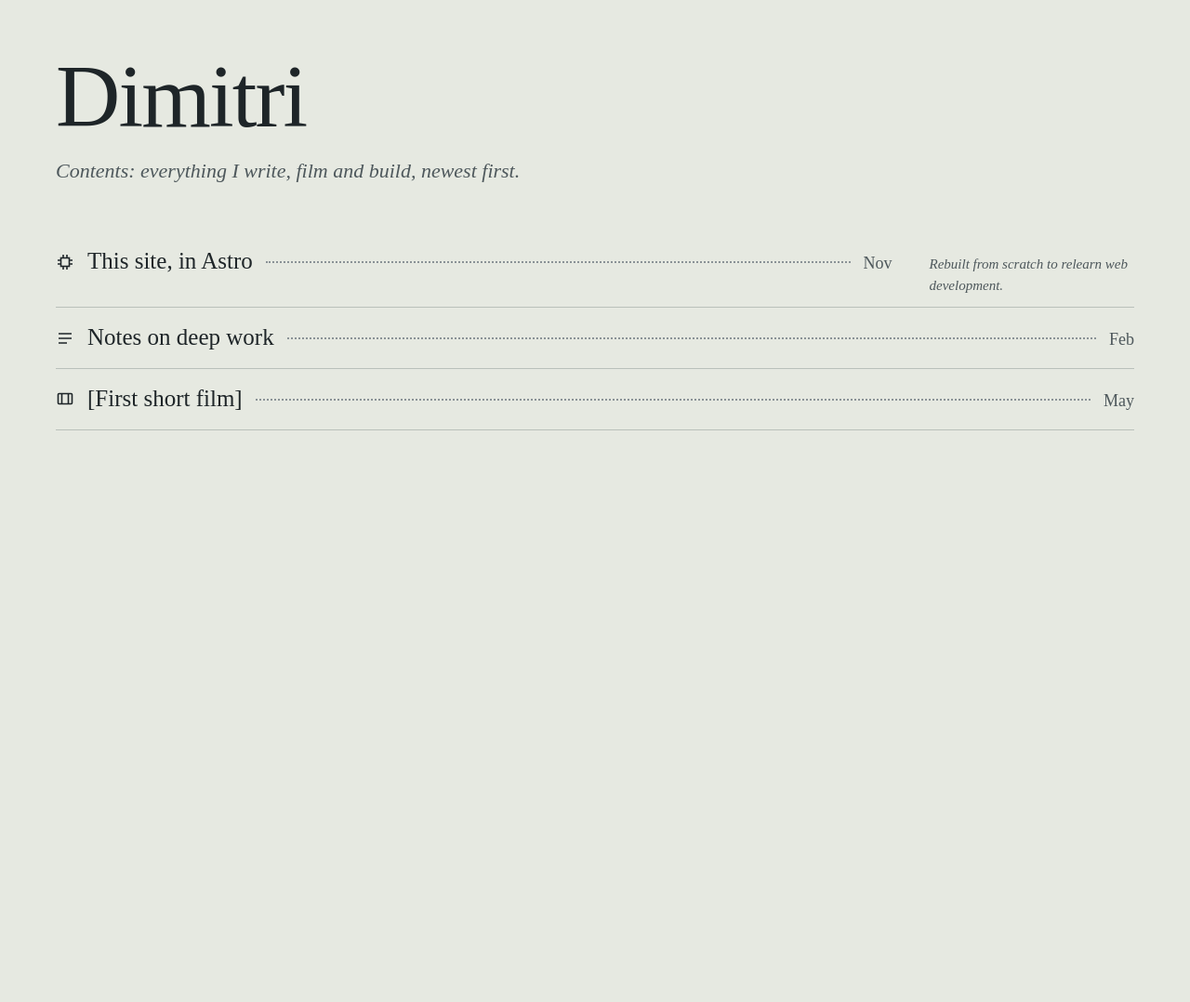
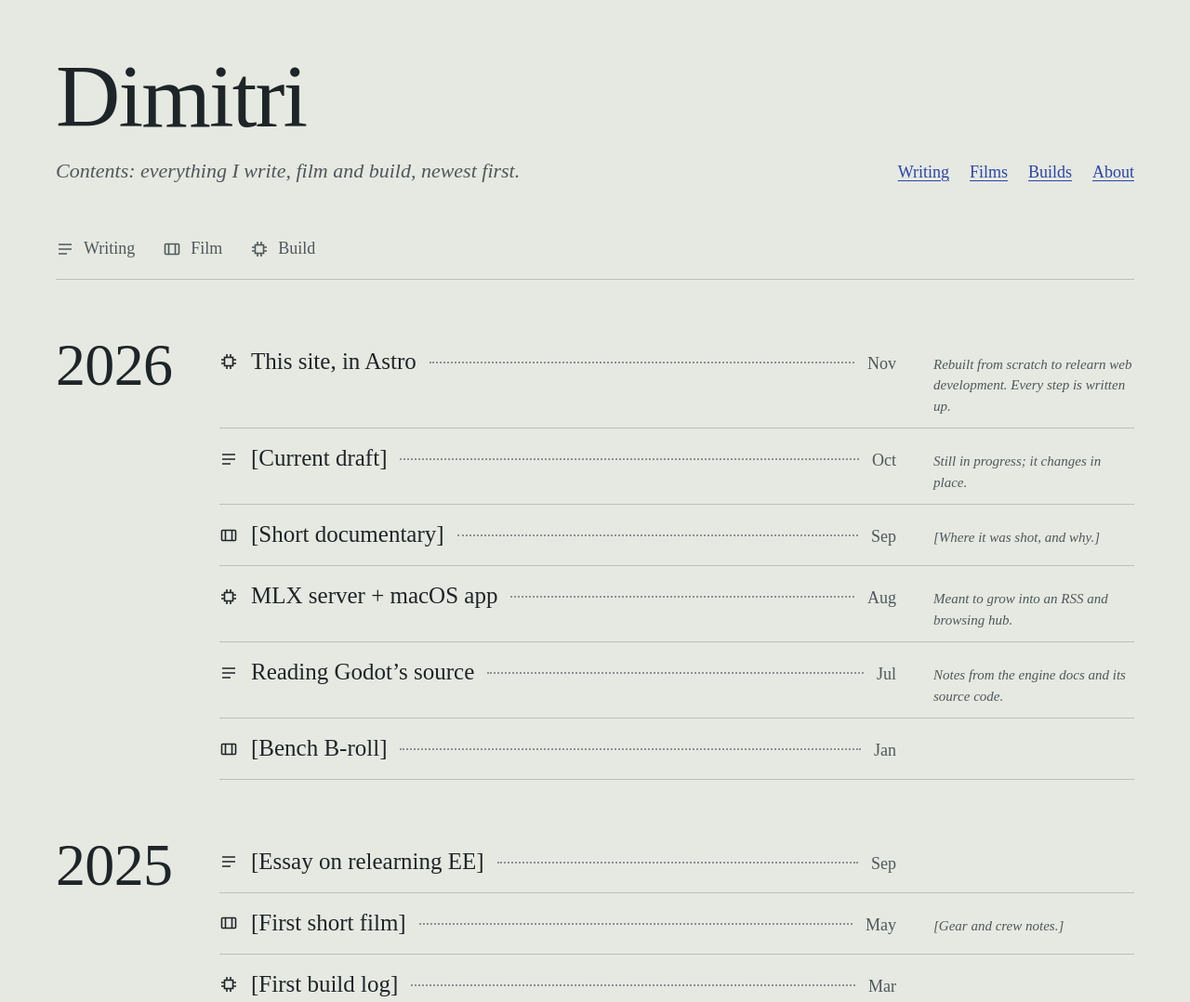
Before and after one commit to dimitriearose/portfolio, an Astro site: page / in a window 1280 px wide. Shown: the top 1078 px of the page at 93% size. Before the commit the page ends 800 px from the top, so only its background shows below. Built offline with nearby package versions, Linux system fonts and the light colour scheme; Astro itself is replaced by a stand-in of ours.

Commit message:
Homepage: chapters by year, header nav, icon key and footer
Matches the Margins artboard. Chapter renders a year beside its entries;
Entry reserves the right-hand margin column so months line up.

Co-Authored-By: Claude Opus 5.5 <noreply@anthropic.com>

```diff
--- /dev/null
+++ b/src/components/Chapter.astro
@@ -0,0 +1,57 @@
+---
+import Entry from "./Entry.astro";
+import type { WorkItem } from "../types";
+
+interface Props {
+    year: number;
+    items: WorkItem[];
+}
+
+const { year, items } = Astro.props;
+
+const month = (date: Date) =>
+    date.toLocaleString("en-US", { month: "short", timeZone: "UTC" });
+---
+
+<section class="chapter" aria-labelledby={`year-${year}`}>
+    <h2 id={`year-${year}`}>{year}</h2>
+    <ol>
+        {items.map((item) => (
+            <Entry
+                kind={item.kind}
+                title={item.title}
+                month={month(item.date)}
+                href={item.href}
+                note={item.note}
+            />
+        ))}
+    </ol>
+</section>
+
+<style>
+    .chapter {
+        display: grid;
+        grid-template-columns: 11rem 1fr;
+        align-items: start;
+    }
+    h2 {
+        margin: 0;
+        font-size: var(--text-year);
+        font-weight: 400;
+        line-height: 1;
+        letter-spacing: -0.01em;
+        /* sit the year on the first row's baseline */
+        padding-top: 4px;
+    }
+    ol {
+        list-style: none;
+        margin: 0;
+        padding: 0;
+    }
+    @media (max-width: 760px) {
+        .chapter {
+            grid-template-columns: 1fr;
+            row-gap: 8px;
+        }
+    }
+</style>
--- a/src/components/Entry.astro
+++ b/src/components/Entry.astro
@@ -7,7 +7,7 @@ interface Props {
     title: string;
     month: string;
     href: string;
-    note?: string;
+    note?: string | undefined;
 }
 
 const { kind, title, month, href, note } = Astro.props;
@@ -24,15 +24,16 @@ const { kind, title, month, href, note } = Astro.props;
 </li>
 
 <style>
+    /* Two columns: the line itself, and a right-hand margin for the note.
+       The margin column is always reserved so months line up down the page. */
     .entry {
-        display: flex;
-        flex-wrap: wrap;
+        display: grid;
+        grid-template-columns: minmax(0, 1fr) 13.5rem;
+        column-gap: 40px;
         align-items: baseline;
-        gap: 4px 40px;
         border-bottom: 1px solid var(--rule);
     }
     a {
-        flex: 999 1 420px;
         min-width: 0;
         display: flex;
         align-items: baseline;
@@ -58,7 +59,6 @@ const { kind, title, month, href, note } = Astro.props;
         font-variant-numeric: oldstyle-nums;
     }
     .note {
-        flex: 1 1 220px;
         margin: 0;
         padding-bottom: 12px;
         font-size: var(--text-note);
@@ -66,4 +66,16 @@ const { kind, title, month, href, note } = Astro.props;
         line-height: 1.5;
         color: var(--ink-soft);
     }
+    /* Narrow screens: the note drops under the line. */
+    @media (max-width: 760px) {
+        .entry {
+            grid-template-columns: minmax(0, 1fr);
+        }
+        a {
+            padding-bottom: 8px;
+        }
+        .note {
+            padding: 0 0 14px 34px;
+        }
+    }
 </style>
--- a/src/components/Glyph.astro
+++ b/src/components/Glyph.astro
@@ -3,9 +3,11 @@ import type { Kind } from "../types";
 
 interface Props {
     kind: Kind;
+    /** Set when a visible text label sits next to the icon. */
+    decorative?: boolean;
 }
 
-const { kind } = Astro.props;
+const { kind, decorative = false } = Astro.props;
 
 const labels: Record<Kind, string> = {
     writing: "Writing",
@@ -22,8 +24,9 @@ const labels: Record<Kind, string> = {
         fill="none"
         stroke="currentColor"
         stroke-width="1.6"
-        role="img"
-        aria-label={labels[kind]}
+        role={decorative ? undefined : "img"}
+        aria-label={decorative ? undefined : labels[kind]}
+        aria-hidden={decorative ? "true" : undefined}
 >
     {kind === "writing" && <path d="M3 5h14M3 10h14M3 15h9" />}
     {kind === "film" && (
--- /dev/null
+++ b/src/components/KindKey.astro
@@ -0,0 +1,34 @@
+---
+import Glyph from "./Glyph.astro";
+import type { Kind } from "../types";
+
+const kinds: { kind: Kind; label: string }[] = [
+    { kind: "writing", label: "Writing" },
+    { kind: "film", label: "Film" },
+    { kind: "build", label: "Build" },
+];
+---
+
+<ul class="key" aria-label="Key to icons">
+    {kinds.map(({ kind, label }) => (
+        <li><Glyph kind={kind} decorative />{label}</li>
+    ))}
+</ul>
+
+<style>
+    .key {
+        display: flex;
+        flex-wrap: wrap;
+        gap: 8px 30px;
+        margin: 0;
+        padding: 0 0 18px;
+        list-style: none;
+        border-bottom: 1px solid var(--rule);
+        color: var(--ink-soft);
+    }
+    li {
+        display: flex;
+        align-items: center;
+        gap: 10px;
+    }
+</style>
--- /dev/null
+++ b/src/components/SiteFooter.astro
@@ -0,0 +1,25 @@
+<footer>
+    <p>Set in Literata. Built with Astro.</p>
+    <a href="/rss.xml">Subscribe by RSS</a>
+</footer>
+
+<style>
+    footer {
+        display: flex;
+        flex-wrap: wrap;
+        justify-content: space-between;
+        align-items: baseline;
+        gap: 8px 24px;
+        margin-top: 48px;
+        padding-top: 24px;
+        border-top: 1px solid var(--rule);
+        font-size: var(--text-note);
+        color: var(--ink-soft);
+    }
+    p {
+        margin: 0;
+    }
+    a {
+        text-underline-offset: 3px;
+    }
+</style>
--- /dev/null
+++ b/src/components/SiteNav.astro
@@ -0,0 +1,39 @@
+---
+const links = [
+    { href: "/writing/", label: "Writing" },
+    { href: "/films/", label: "Films" },
+    { href: "/builds/", label: "Builds" },
+    { href: "/about/", label: "About" },
+];
+const path = Astro.url.pathname;
+---
+
+<nav aria-label="Main">
+    <ul>
+        {links.map(({ href, label }) => (
+            <li>
+                <a href={href} aria-current={path.startsWith(href) ? "page" : undefined}>
+                    {label}
+                </a>
+            </li>
+        ))}
+    </ul>
+</nav>
+
+<style>
+    ul {
+        display: flex;
+        flex-wrap: wrap;
+        gap: 6px 22px;
+        margin: 0;
+        padding: 0;
+        list-style: none;
+    }
+    a {
+        text-underline-offset: 3px;
+    }
+    a[aria-current="page"] {
+        color: var(--ink);
+        text-decoration-thickness: 2px;
+    }
+</style>
--- a/src/layouts/BaseLayout.astro
+++ b/src/layouts/BaseLayout.astro
@@ -1,5 +1,6 @@
 ---
 import { Font } from "astro:assets";
+import SiteFooter from "../components/SiteFooter.astro";
 import "../styles/global.css";
 
 interface Props {
@@ -23,6 +24,9 @@ const {
     <title>{title}</title>
 </head>
 <body>
-<slot />
+<div class="page">
+    <slot />
+    <SiteFooter />
+</div>
 </body>
 </html>
--- /dev/null
+++ b/src/lib/work.ts
@@ -0,0 +1,18 @@
+import type { WorkItem } from "../types";
+
+/** Newest first. Returns a new array. */
+export function sortNewestFirst<T extends { date: Date }>(items: T[]): T[] {
+    return [...items].sort((a, b) => b.date.getTime() - a.date.getTime());
+}
+
+/** Groups already-sorted items by UTC year, keeping their order. */
+export function groupByYear(items: WorkItem[]): { year: number; items: WorkItem[] }[] {
+    const chapters: { year: number; items: WorkItem[] }[] = [];
+    for (const item of items) {
+        const year = item.date.getUTCFullYear();
+        const last = chapters.at(-1);
+        if (last && last.year === year) last.items.push(item);
+        else chapters.push({ year, items: [item] });
+    }
+    return chapters;
+}
--- a/src/pages/index.astro
+++ b/src/pages/index.astro
@@ -1,37 +1,48 @@
 ---
 import BaseLayout from "../layouts/BaseLayout.astro";
-import Entry from "../components/Entry.astro";
+import Chapter from "../components/Chapter.astro";
+import KindKey from "../components/KindKey.astro";
+import SiteNav from "../components/SiteNav.astro";
+import { groupByYear, sortNewestFirst } from "../lib/work";
+import type { WorkItem } from "../types";
 
 const name: string = "Dimitri";
+
+const utc = (year: number, month: number) => new Date(Date.UTC(year, month - 1, 1));
+
+const items: WorkItem[] = [
+    { kind: "build", title: "This site, in Astro", date: utc(2026, 11), href: "/builds/this-site-in-astro/", note: "Rebuilt from scratch to relearn web development. Every step is written up." },
+    { kind: "writing", title: "[Current draft]", date: utc(2026, 10), href: "/writing/current-draft/", note: "Still in progress; it changes in place." },
+    { kind: "film", title: "[Short documentary]", date: utc(2026, 9), href: "/films/short-documentary/", note: "[Where it was shot, and why.]" },
+    { kind: "build", title: "MLX server + macOS app", date: utc(2026, 8), href: "/builds/mlx-server-macos-app/", note: "Meant to grow into an RSS and browsing hub." },
+    { kind: "writing", title: "Reading Godot’s source", date: utc(2026, 7), href: "/writing/reading-godots-source/", note: "Notes from the engine docs and its source code." },
+    { kind: "film", title: "[Bench B-roll]", date: utc(2026, 1), href: "/films/bench-b-roll/" },
+    { kind: "writing", title: "[Essay on relearning EE]", date: utc(2025, 9), href: "/writing/essay-on-relearning-ee/" },
+    { kind: "film", title: "[First short film]", date: utc(2025, 5), href: "/films/first-short-film/", note: "[Gear and crew notes.]" },
+    { kind: "build", title: "[First build log]", date: utc(2025, 3), href: "/builds/first-build-log/" },
+    { kind: "writing", title: "Notes on deep work", date: utc(2025, 2), href: "/writing/notes-on-deep-work/" },
+];
+
+const chapters = groupByYear(sortNewestFirst(items));
 ---
 
-<BaseLayout title="Dimitri">
-    <div class="page">
-        <header>
-            <h1>{name}</h1>
+<BaseLayout title={name}>
+    <header class="masthead">
+        <h1>{name}</h1>
+        <div class="byline">
             <p class="lead">Contents: everything I write, film and build, newest first.</p>
-        </header>
+            <SiteNav />
+        </div>
+    </header>
 
-        <ol class="entries">
-            <Entry
-                    kind="build"
-                    title="This site, in Astro"
-                    month="Nov"
-                    href="/about"
-                    note="Rebuilt from scratch to relearn web development."
-            />
-            <Entry kind="writing" title="Notes on deep work" month="Feb" href="/about" />
-            <Entry kind="film" title="[First short film]" month="May" href="/about" />
-        </ol>
-    </div>
+    <KindKey />
+
+    <main class="chapters">
+        {chapters.map(({ year, items }) => <Chapter year={year} items={items} />)}
+    </main>
 </BaseLayout>
 
 <style>
-    .page {
-        max-width: 1160px;
-        margin: 0 auto;
-        padding: 56px 40px 96px;
-    }
     h1 {
         margin: 0;
         font-size: var(--text-name);
@@ -39,15 +50,23 @@ const name: string = "Dimitri";
         line-height: 1;
         letter-spacing: -0.02em;
     }
+    .byline {
+        display: flex;
+        flex-wrap: wrap;
+        justify-content: space-between;
+        align-items: baseline;
+        gap: 12px 40px;
+        margin: 14px 0 52px;
+    }
     .lead {
-        margin: 14px 0 0;
+        margin: 0;
         font-size: var(--text-lead);
         font-style: italic;
         color: var(--ink-soft);
     }
-    .entries {
-        list-style: none;
-        margin: 48px 0 0;
-        padding: 0;
+    .chapters {
+        display: grid;
+        gap: 56px;
+        padding-top: 56px;
     }
 </style>
--- a/src/styles/global.css
+++ b/src/styles/global.css
@@ -33,3 +33,10 @@ a:hover { color: var(--link-hover); }
     outline: 2px solid var(--link);
     outline-offset: 3px;
 }
+
+/* page frame shared by every page */
+.page {
+    max-width: 1160px;
+    margin: 0 auto;
+    padding: 56px 40px 64px;
+}
```
Also changed, not shown: src/types.ts (+9 -0 lines).
